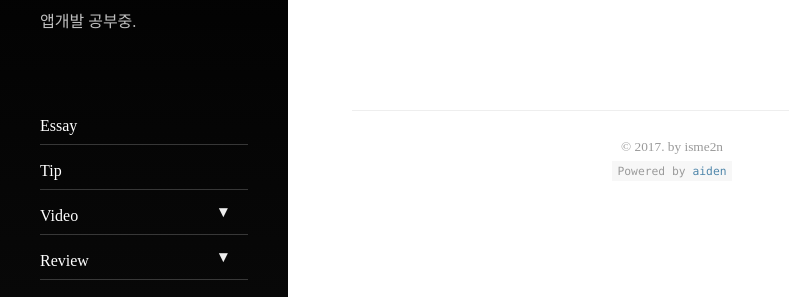
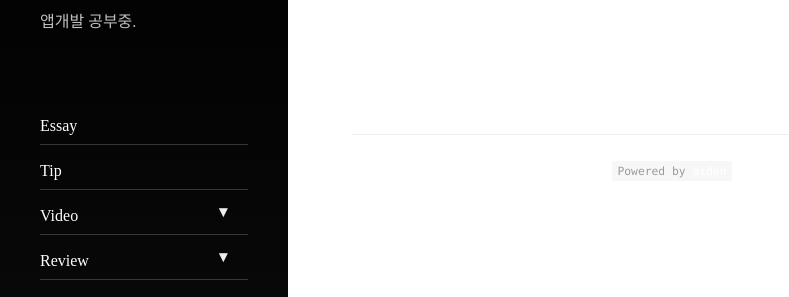
Before and after one commit to zxl3651/zxl3651.github.io, a Jekyll site: the page built from index.html, in a window 1280 px wide and 900 px high, scrolled down 536 px. Shown: the part 150-447 px from the top of the window, without its empty margins (0-789 px from the left). Built offline with Jekyll 4.4.1, drawn with Linux system fonts in a browser that asks for light colours; nearby versions of some CDN libraries; the list of posts is cut into pages by our own code.

Commit message:
Update _config.yml

```diff
--- a/_config.yml
+++ b/_config.yml
@@ -27,7 +27,7 @@ author:
 
 # Fallback image and color
 image:               /assets/img/nap.jpg
-color:               '#4f86aa'
+color:               '#ffffff'
 
 # The font used for headings. Expects a string that is a valid CSS font-family value.
 font_heading:        "'Lato', 'Sans-serif'"
@@ -50,7 +50,7 @@ google_analytics:    UA-92346434-1
 disqus_shortname:    isme2n
 
 # This text will appear in the footer of every page. Markdown enabled.
-copyright:           '&copy; 2017. by isme2n'
+copyright:
 
 # Format of the permalinks
 permalink:           pretty
```
